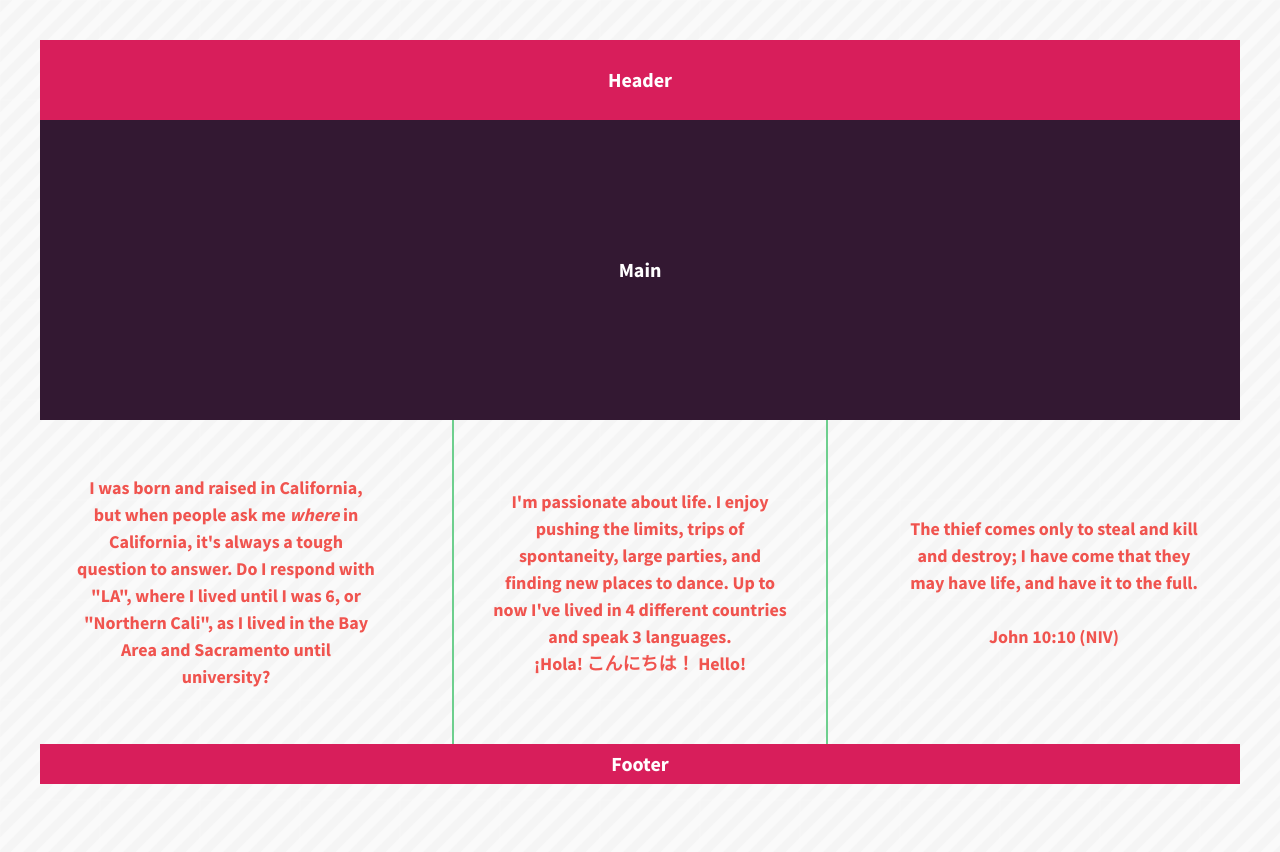
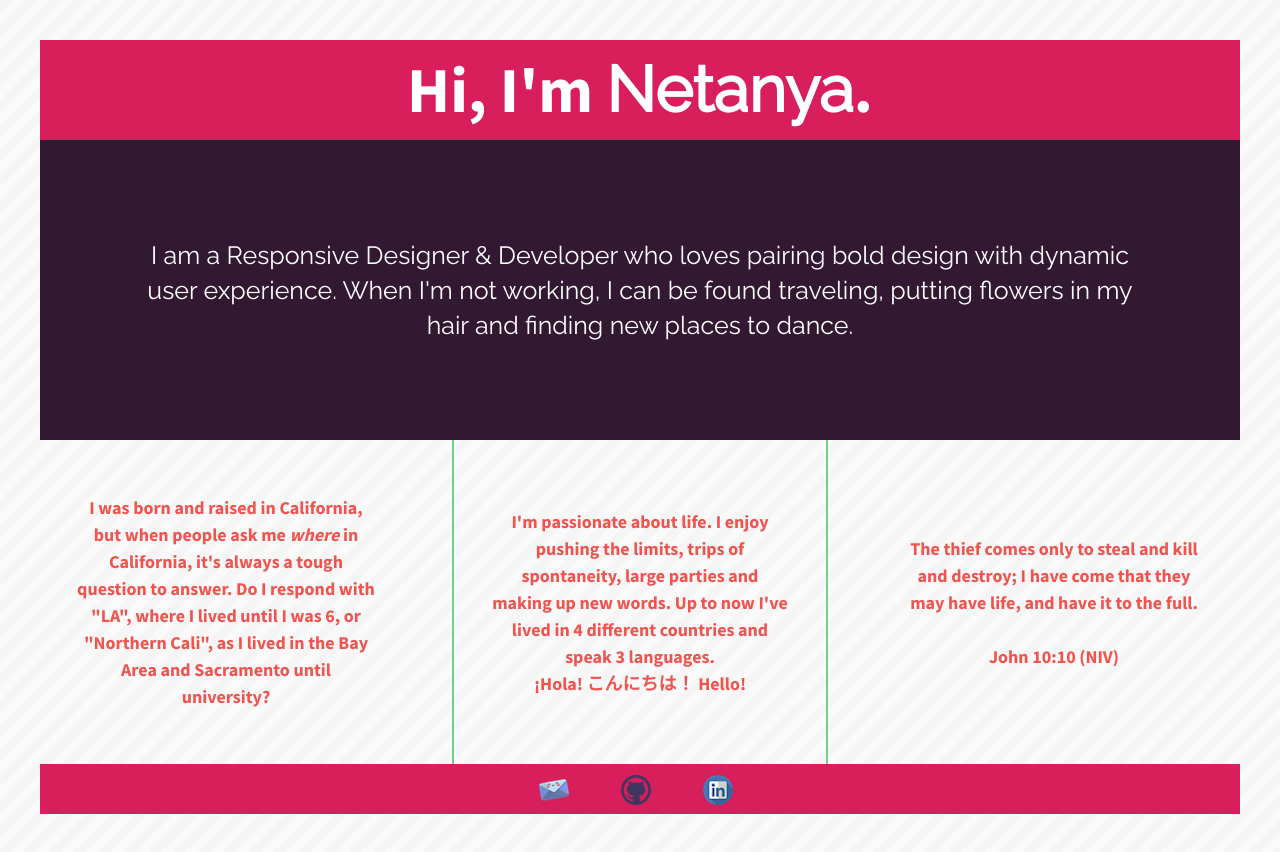
Before and after one commit to netanyasheree/206-divs-flexbox-starter, a plain HTML site: page index.html in a window 1280 px wide. Drawn offline with nearby package versions, Linux system fonts and the light colour scheme.

Commit message:
contact icons added

```diff
--- a/css/main.css
+++ b/css/main.css
@@ -98,6 +98,7 @@ textarea {
 
 html {
   height: 100%;
+  font-size: 16px;
 }
 
 body {
@@ -127,7 +128,12 @@ p {
   width: 100%;
   justify-content: center;
   align-items: center;
-  height: 80px;
+  height: 100px;
+  font-size: 1.6em;
+}
+
+.header span {
+  font-family: 'Raleway', sans-serif;
 }
 
 .main {
@@ -138,6 +144,10 @@ p {
   justify-content: center;
   align-items: center;
   height: 300px;
+  padding: 0 8% 0 8%;
+  font-size: 1.25em;
+  font-family: 'Raleway', sans-serif;
+  font-weight: lighter;
 }
 
 .div-1, .div-2, .div-3 {
@@ -163,9 +173,22 @@ p {
   background-color: #D81E5B;
   color: white;
   width: 100%;
-  justify-content: center;
+  justify-content: space-around;
   align-items: center;
-  height: 40px;
+  height: 50px;
+}
+
+.footer ul {
+    list-style: none;
+}
+
+.footer ul li {
+    display: inline-block;
+}
+
+.footer ul img {
+    font-size: 32px;
+    padding-right: 48px;
 }
 
 
--- a/index.html
+++ b/index.html
@@ -15,6 +15,7 @@
         <script src="js/vendor/modernizr-2.8.3.min.js"></script>
         <link href='http://fonts.googleapis.com/css?family=Lora:700' rel='stylesheet' type='text/css'>
         <link href='http://fonts.googleapis.com/css?family=Source+Sans+Pro:400,700' rel='stylesheet' type='text/css'>
+        <link href="https://fonts.googleapis.com/css?family=Raleway:300,400" rel="stylesheet">
     </head>
     <body>
         <!--[if lt IE 8]>
@@ -22,18 +23,26 @@
         <![endif]-->
 
         <section class="wrapper">
-            <header class="header">Header</header>
-            <main class="main">Main</main>
+            <header class="header"><h1>Hi, I'm <span> Netanya</span>.</h1>
+            </header>
+            <main class="main"><p>I am a <span> Responsive Designer & Developer </span> who loves pairing bold design with dynamic user experience. When I'm not working, I can be found traveling, putting flowers in my hair and finding new places to dance.</p>
+            </main>
             <div class="div-1">
                 <p>I was born and raised in California, but when people ask me <em>where</em> in California, it's always a tough question to answer. Do I respond with "LA", where I lived until I was 6, or "Northern Cali", as I lived in the Bay Area and Sacramento until university?</p>
             </div>
             <div class="div-2">
-                <p>I'm passionate about life. I enjoy pushing the limits, trips of spontaneity, large parties, and finding new places to dance. Up to now I've lived in 4 different countries and speak 3 languages. <br>&iexcl;Hola! こんにちは！ Hello!</p>
+                <p>I'm passionate about life. I enjoy pushing the limits, trips of spontaneity, large parties and making up new words. Up to now I've lived in 4 different countries and speak 3 languages. <br>&iexcl;Hola! こんにちは！ Hello!</p>
             </div>
             <div class="div-3">
                 <p>The thief comes only to steal and kill and destroy; I have come that they may have life, and have it to the full.<br><br> John 10:10 (NIV)</p>
             </div>
-            <footer class="footer">Footer</footer>
+            <footer class="footer">
+                <ul>
+                    <li><a href="mailto:hello@netanyafink.com" target="_blank"><img src="img/letter.png" alt="email"></a></li>
+                    <li><a href="https://github.com/netanyasheree" target="_blank"><img src="img/github.png" alt="GitHub icon"></a></li>
+                    <li><a href="https://www.linkedin.com/in/netanya-fink/" target="_blank"><img src="img/linkedin.png" alt="LinkedIn icon"></a></li>
+                </ul>
+            </footer>
         </section>
 
         <script src="https://ajax.googleapis.com/ajax/libs/jquery/1.11.3/jquery.min.js"></script>
```
Also changed, not shown: img/bkgd.jpg (deleted), img/github.png (added), img/letter.png (added), img/linkedin.png (added), 2 other files.
